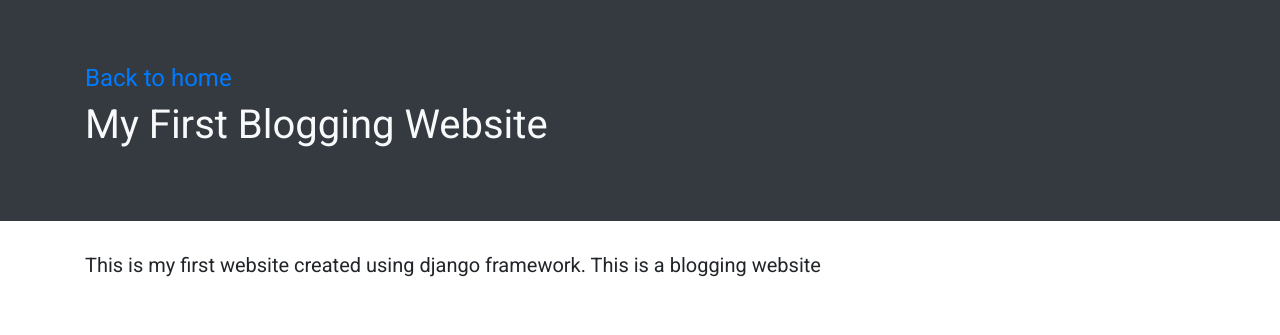
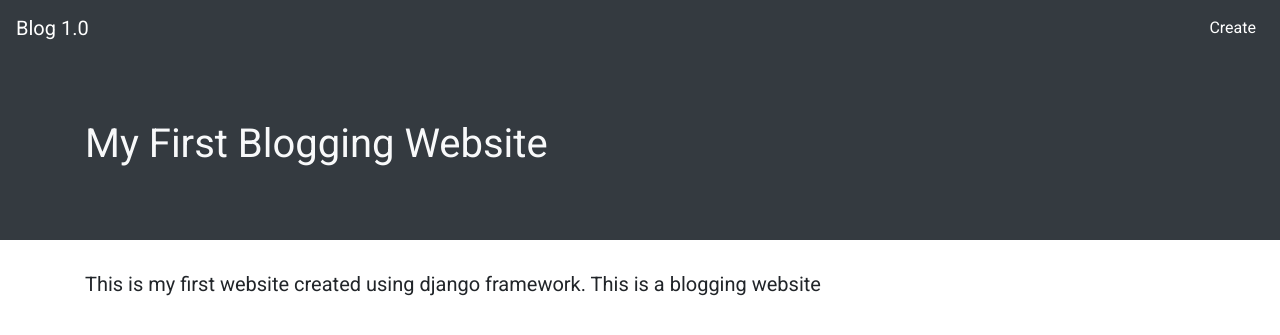
Before and after one commit to srcsmxd/MyPortfolio, a Django app: page /blog/detail/11 in a window 1280 px wide. Shown: the top 335 px of the page. Run offline with Django 3.2, Linux system fonts and the light colour scheme; data comes from the database, SQL or seed files in the repository; both versions use the stored data as it was after the commit; some libraries are stand-ins or nearby versions.

Commit message:
my stories added

```diff
--- a/blog/templates/blog/blogdetail.html
+++ b/blog/templates/blog/blogdetail.html
@@ -28,9 +28,36 @@ img:hover, img:active {
     <title>Hello, world!</title>
   </head>
   <body style="font-family: 'Roboto', sans-serif;">
+    <div class="container-fluid p-0">
+      <nav class="navbar navbar-expand-lg navbar-dark bg-dark">
+        <a class="navbar-brand" href="{% url 'blog:home' %}">Blog 1.0</a>
+        <button class="navbar-toggler" type="button" data-toggle="collapse" data-target="#navbarSupportedContent" aria-controls="navbarSupportedContent" aria-expanded="false" aria-label="Toggle navigation">
+          <span class="navbar-toggler-icon"></span>
+        </button>
+
+        <div class="collapse navbar-collapse" id="navbarSupportedContent">
+          <ul class="navbar-nav ml-auto">
+            <li class="nav-item active">
+              <a class="nav-link" href="{% url 'blog:create' %}">Create <span class="sr-only">(current)</span></a>
+            </li>
+            {% if user.is_authenticated %}
+            <!--<li class="nav-item active">
+              <a class="nav-link" href="?username={{currentuser}}">Edit</a>
+            </li>-->
+            <li class="nav-item active">
+              <a class="nav-link" href="{% url 'blog:delete' blogcreate.blogid %}">Delete</a>
+            </li>
+            <li class="nav-item active">
+              <a class="nav-link" href="/blog/?username={{currentuser}}">My Stories</a>
+            </li>
+            {% endif %}
+          </ul>
+        </div>
+      </nav>
+    </div>
+
 <div class="jumbotron jumbotron-fluid bg-dark text-light">
   <div class="container">
-    <h4>  <a href="{% url 'blog:home' %}">Back to home</a> </h4>
     <h1>  {{ blogcreate.blogtitle }} </h1>
   </div>
 </div>
--- a/blog/urls.py
+++ b/blog/urls.py
@@ -5,5 +5,6 @@ from . import views
 urlpatterns = [
     path('', views.home, name='home'),
     path('create/', views.create, name='create'),
+    path('delete/<int:blog_id>', views.delete, name='delete'),
     path('detail/<int:blog_id>', views.detail, name='detail'),
 ]
--- a/blog/views.py
+++ b/blog/views.py
@@ -57,4 +57,8 @@ def create(request):
 
 def detail(request, blog_id):
     blogcreate = get_object_or_404(BlogCreate,pk=blog_id)
-    return render(request, 'blog/blogdetail.html', {'blogcreate':blogcreate })
+    return render(request, 'blog/blogdetail.html', {'blogcreate':blogcreate,'currentuser':request.user.username})
+
+def delete(request, blog_id):
+    BlogCreate.objects.filter(blogid=blog_id).delete()
+    return redirect('/blog/')
```
Also changed, not shown: db.sqlite3, media/media/crafted_5jQJ8KA.png (added).
